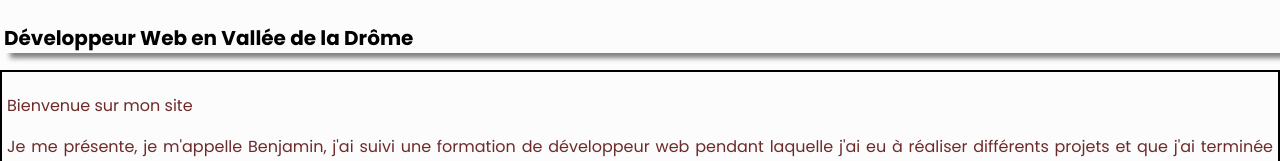
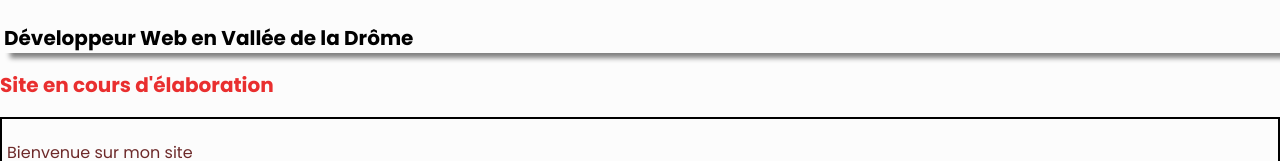
Before and after one commit to Ben43200/meteoben-app, a React (Create React App) app: page / in a window 1280 px wide. Shown: the part 126-287 px from the top of the page. Built offline with nearby package versions, Linux system fonts and the light colour scheme.

Commit message:
rajout site en cours d'élaboration

```diff
--- a/src/pages/Home/Home.jsx
+++ b/src/pages/Home/Home.jsx
@@ -18,6 +18,7 @@ export default function Home() {
         <Navbar />
         <Header />
         <main>
+        <h2 className="construct-info">Site en cours d'élaboration</h2>
 
             <div className="main-container">
                 <p>Bienvenue sur mon site</p>
--- a/src/pages/Home/home.css
+++ b/src/pages/Home/home.css
@@ -38,4 +38,8 @@ h1 {
   .title-container img {
     height: 200px;
   }
+}
+
+.construct-info {
+  color: #e92f2f;
 }/*# sourceMappingURL=home.css.map */
--- a/src/pages/Home/home.scss
+++ b/src/pages/Home/home.scss
@@ -43,3 +43,8 @@ h1 {
     height: 200px;
   }
 }
+
+
+.construct-info{
+  color:#e92f2f;
+}
```
Also changed, not shown: 1 other file (tests, documents, lock files or other folders).
